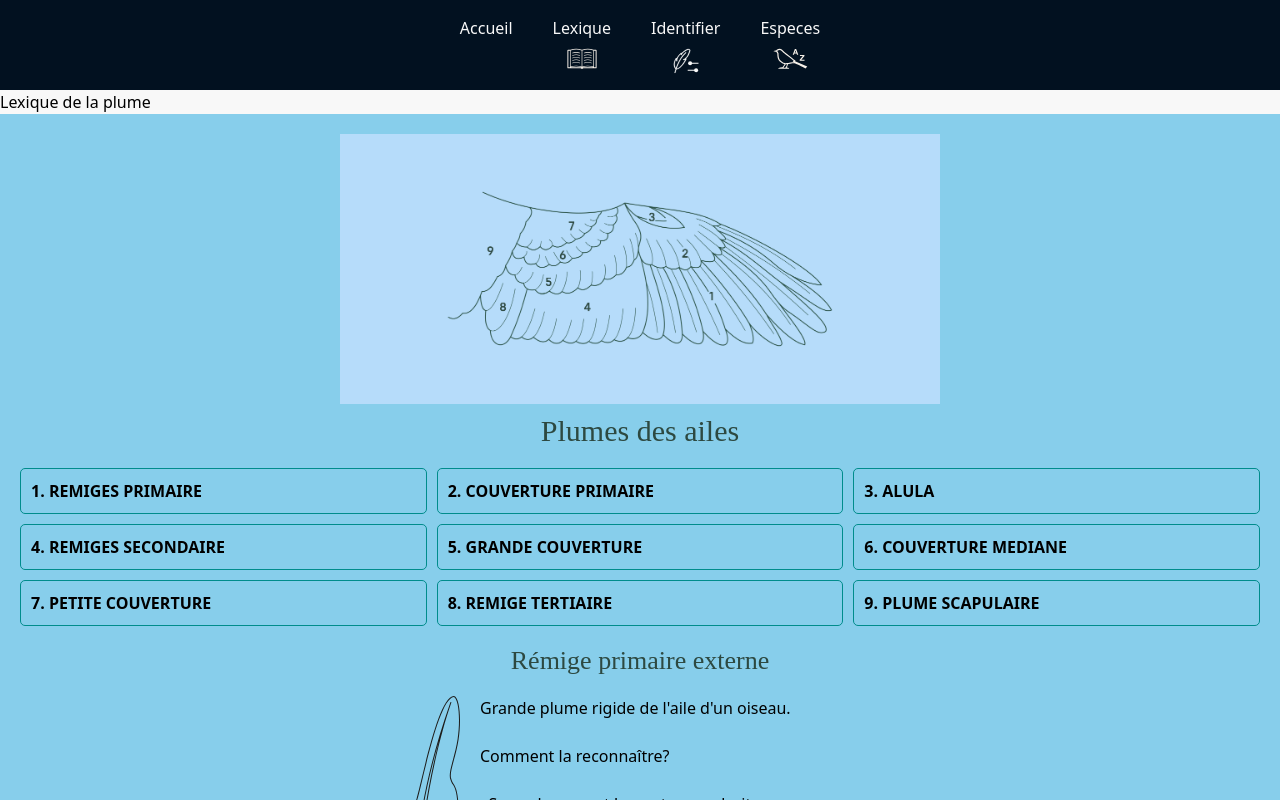
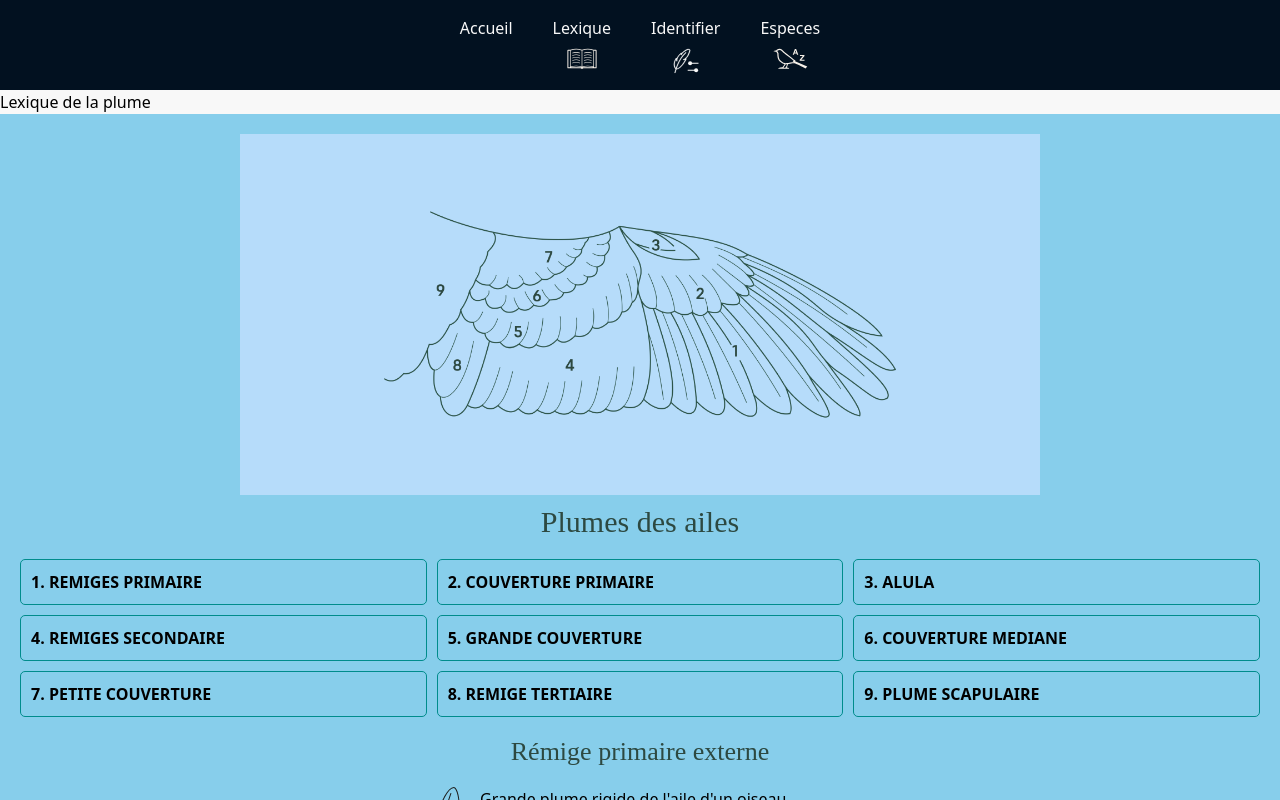
Before and after one commit to MicroTarion/ProjetPlumes, a React (Vite) app in the folder plumes-projet-front/: page /lexique in a window 1280 px wide. Shown: the top 800 px of the page. Built offline with nearby package versions, Linux system fonts and the light colour scheme.

Commit message:
agrandissement de l'image de l'ailes et des numéro

```diff
--- a/plumes-projet-front/src/pages/lexique/index.jsx
+++ b/plumes-projet-front/src/pages/lexique/index.jsx
@@ -30,8 +30,8 @@ const LexiquePage = () => {
                     src={lexiqueImage}
                     alt="Image Lexique"
                     style={{
-                        width: '80%', // Réduire la taille de l'image à 80%
-                        maxWidth: '600px',
+                        width: '100%', // Agrandir la taille de l'image à 100% de la largeur du conteneur
+                        maxWidth: '800px', // Définir une largeur maximale pour l'image
                         display: 'block',
                         margin: '0 auto', // Centrer l'image horizontalement
                     }}
```
